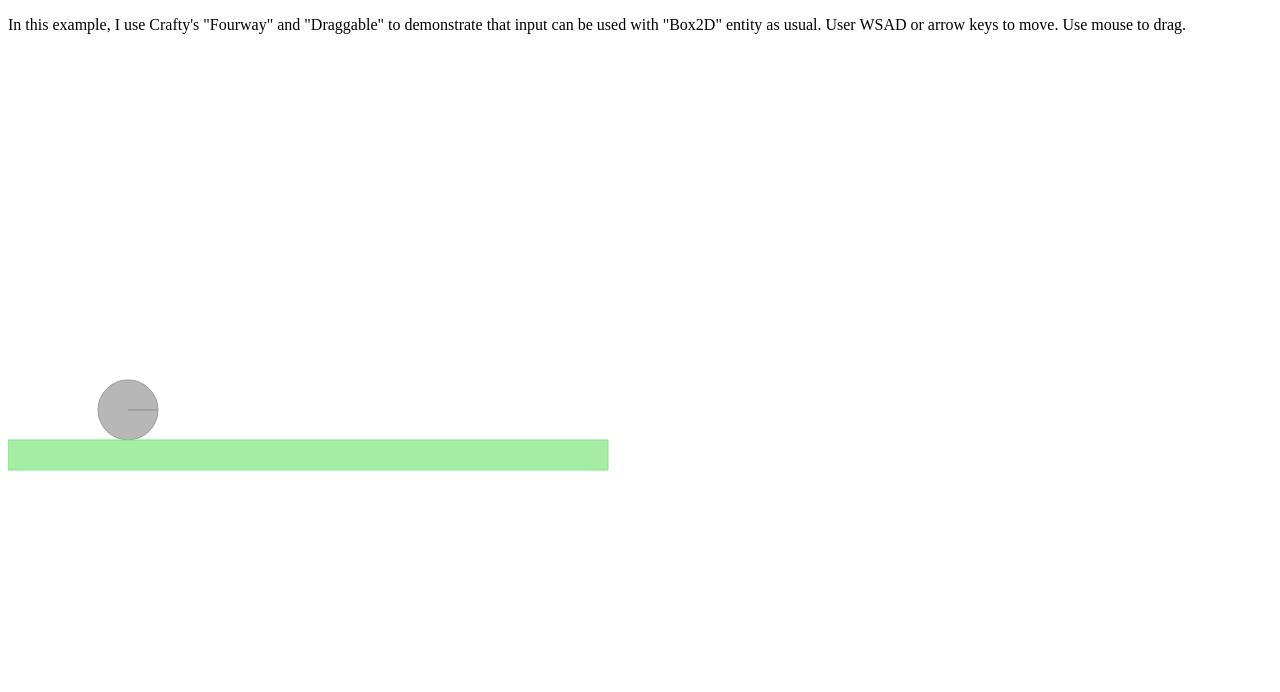
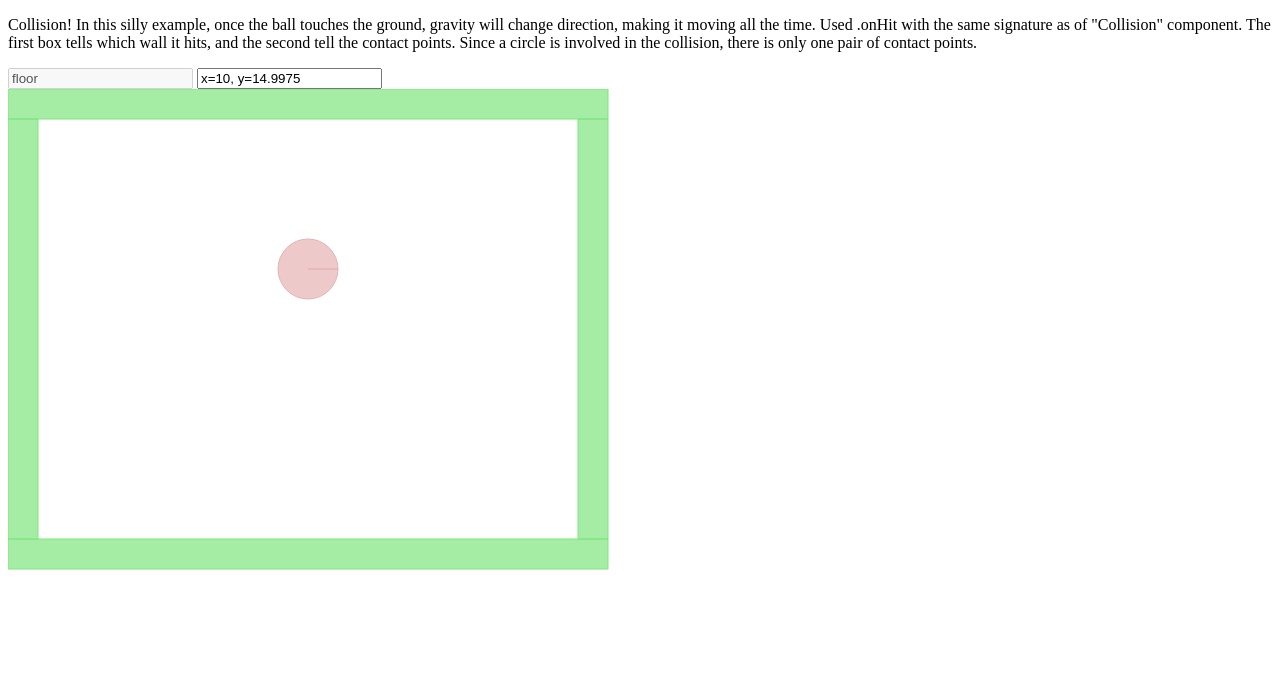
Before and after one commit to sntran/craftybox, a website: page examples/collision.html in a window 1280 px wide. Drawn offline with Linux system fonts and the light colour scheme.

Commit message:
Added support for Box2D collision through .onHit. Added example for collision.

```diff
--- a/craftybox.js
+++ b/craftybox.js
@@ -1,11 +1,11 @@
 (function() {
-  var b2AABB, b2Body, b2BodyDef, b2CircleShape, b2ContactListener, b2DebugDraw, b2Fixture, b2FixtureDef, b2MassData, b2PolygonShape, b2Vec2, b2World, _ref, _ref2, _ref3;
+  var b2AABB, b2Body, b2BodyDef, b2CircleShape, b2ContactListener, b2DebugDraw, b2Fixture, b2FixtureDef, b2MassData, b2PolygonShape, b2Vec2, b2World, b2WorldManifold, _ref, _ref2, _ref3;
 
   b2Vec2 = Box2D.Common.Math.b2Vec2;
 
   _ref = Box2D.Dynamics, b2BodyDef = _ref.b2BodyDef, b2Body = _ref.b2Body, b2FixtureDef = _ref.b2FixtureDef, b2Fixture = _ref.b2Fixture, b2World = _ref.b2World, b2DebugDraw = _ref.b2DebugDraw, b2ContactListener = _ref.b2ContactListener;
 
-  _ref2 = Box2D.Collision, b2AABB = _ref2.b2AABB, (_ref3 = _ref2.Shapes, b2MassData = _ref3.b2MassData, b2PolygonShape = _ref3.b2PolygonShape, b2CircleShape = _ref3.b2CircleShape);
+  _ref2 = Box2D.Collision, b2AABB = _ref2.b2AABB, b2WorldManifold = _ref2.b2WorldManifold, (_ref3 = _ref2.Shapes, b2MassData = _ref3.b2MassData, b2PolygonShape = _ref3.b2PolygonShape, b2CircleShape = _ref3.b2CircleShape);
 
   /*
   # #Crafty.Box2D
@@ -52,9 +52,32 @@
         });
         contactListener = new b2ContactListener;
         contactListener.BeginContact = function(contact) {
-          return console.log("something hit something");
+          var bodyA, bodyB, contactPoints, fixtureA, fixtureB, manifold;
+          fixtureA = contact.GetFixtureA();
+          fixtureB = contact.GetFixtureB();
+          bodyA = fixtureA.GetBody();
+          bodyB = fixtureB.GetBody();
+          manifold = new b2WorldManifold();
+          contact.GetWorldManifold(manifold);
+          contactPoints = manifold.m_points;
+          Crafty(bodyA.GetUserData()).trigger("BeginContact", {
+            points: contactPoints,
+            targetId: bodyB.GetUserData()
+          });
+          return Crafty(bodyB.GetUserData()).trigger("BeginContact", {
+            points: contactPoints,
+            targetId: bodyA.GetUserData()
+          });
         };
-        contactListener.EndContact = function(contact) {};
+        contactListener.EndContact = function(contact) {
+          var bodyA, bodyB, fixtureA, fixtureB;
+          fixtureA = contact.GetFixtureA();
+          fixtureB = contact.GetFixtureB();
+          bodyA = fixtureA.GetBody();
+          bodyB = fixtureB.GetBody();
+          Crafty(bodyA.GetUserData()).trigger("EndContact");
+          return Crafty(bodyB.GetUserData()).trigger("EndContact");
+        };
         _world.SetContactListener(contactListener);
         Crafty.bind("EnterFrame", function() {
           _world.Step(1 / Crafty.timer.getFPS(), 10, 10);
@@ -151,6 +174,7 @@
           bodyDef.type = (attrs.dynamic != null) && attrs.dynamic ? b2Body.b2_dynamicBody : b2Body.b2_staticBody;
           bodyDef.position.Set(attrs.x / SCALE, attrs.y / SCALE);
           _this.body = Crafty.Box2D.world.CreateBody(bodyDef);
+          _this.body.SetUserData(_this[0]);
           _this.fixDef = new b2FixtureDef;
           _this.fixDef.density = (_ref4 = attrs.density) != null ? _ref4 : 1.0;
           _this.fixDef.friction = (_ref5 = attrs.friction) != null ? _ref5 : 0.5;
@@ -235,6 +259,36 @@
       this.fixDef.shape.SetAsOrientedBox(w / 2, h / 2, new b2Vec2(w / 2, h / 2));
       this.body.CreateFixture(this.fixDef);
       return this;
+    },
+    /*
+      #.onHit
+      @comp Box2D
+      @sign public this .onHit(String component, Function beginContact[, Function endContact])
+      @param component - Component to check collisions for
+      @param beginContact - Callback method to execute when collided with component,
+      @param endContact - Callback method executed once as soon as collision stops
+      Invoke the callback(s) if collision detected through contact listener. We don't bind
+      to EnterFrame, but let the contact listener in the Box2D world notify us.
+    */
+    onHit: function(component, beginContact, endContact) {
+      var _this = this;
+      if (component !== "Box2D") return this;
+      this.bind("BeginContact", function(data) {
+        var hitData;
+        hitData = [
+          {
+            obj: Crafty(data.targetId),
+            type: "Box2D",
+            points: data.points
+          }
+        ];
+        return beginContact.call(_this, hitData);
+      });
+      if (typeof endContact === "function") {
+        return this.bind("EndContact", function() {
+          return endContact.call(_this);
+        });
+      }
     }
   });
 
--- a/examples/collision.html
+++ b/examples/collision.html
@@ -14,22 +14,41 @@
 	<script src="../craftybox.js"></script>
 </head>
 <body>
-<p>In this example, I use Crafty's "Fourway" and "Draggable" to demonstrate that input can be used with "Box2D" entity as usual. User WSAD or arrow keys to move. Use mouse to drag.</p>
+<p>Collision! In this silly example, once the ball touches the ground, gravity will change direction, making it moving all the time. Used .onHit with the same signature as of "Collision" component. The first box tells which wall it hits, and the second tell the contact points.
+Since a circle is involved in the collision, there is only one pair of contact points.</p>
+
+<input id="target" DISABLED>
+<input id="contact-points" DISABLE>
 <script>
 window.onload = function() {
 	Crafty.init(800, 600);
 	Crafty.Box2D.debug = true;
 
-	// Create ground
 	Crafty.e("Box2D")
-				.attr({x:0*30, y:13*30, w: 10*2*30, h: 0.5*2*30});
+				.attr({x:0*30, y:0*30, w: 20*30, h: 1*30, name: "roof"}); // roof
+	Crafty.e("Box2D")
+				.attr({x:0*30, y:15*30, w: 20*30, h: 1*30, name: "floor"}); // ground
+	Crafty.e("Box2D")
+				.attr({x:0*30, y:1*30, w: 1*30, h: 14*30, name: "left"}); // left
+	Crafty.e("Box2D")
+				.attr({x:19*30, y:1*30, w: 1*30, h: 14*30, name: "right"}); // right
+
+	var gravityY = 10
 
 	// Create ball
 	Crafty.e("Box2D, Draggable")
-				.attr({x:3*30, y:2*30, r:1*30, dynamic: true});
+				.attr({x:9*30, y:2*30, r:1*30, dynamic: true})
+				.onHit("Box2D", function(hitData) {
+					var data = hitData[0]
+					$("#target").val(data.obj.name);
+					$("#contact-points").val("x="+data.points[0].x+", y="+data.points[0].y);
+					gravityY *= -1
+					Crafty.Box2D.gravity = {x: 0, y: gravityY};
+				}, function() {
+				})
 
 	// Raise the gravity
-	Crafty.Box2D.gravity = {x: 0, y: 10};
+	Crafty.Box2D.gravity = {x: 0, y: gravityY};
 }
 </script>
 </body>
```
Also changed, not shown: README.markdown (+6 -2 lines), craftybox.coffee (+60 -2 lines), test/test.craftybox.coffee (+9 -4 lines), test/test.craftybox.js (+22 -5 lines).
